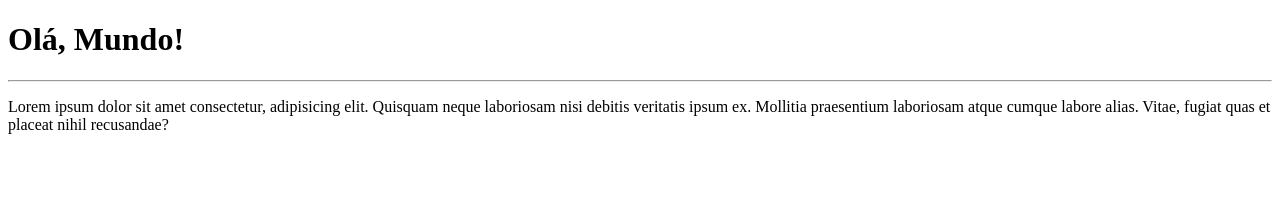
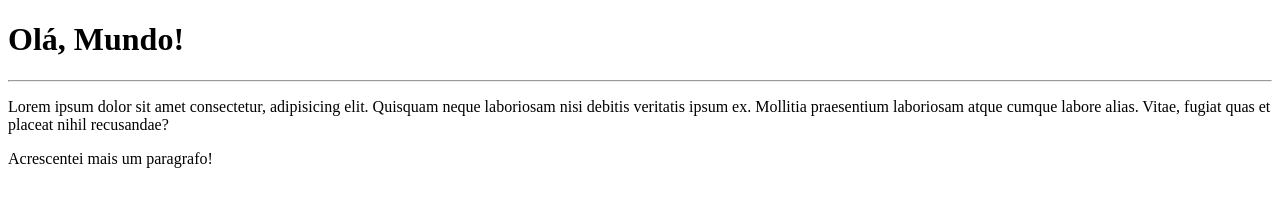
Before and after one commit to chrishotrails/Ola-Mundo, a plain HTML site: page site-exemplo/index.html in a window 1280 px wide. Drawn offline with Linux system fonts and the light colour scheme.

Commit message:
Acrescentei mais um paragrafo

```diff
--- a/site-exemplo/index.html
+++ b/site-exemplo/index.html
@@ -9,5 +9,6 @@
     <h1>Olá, Mundo!</h1>
     <hr>
     <p>Lorem ipsum dolor sit amet consectetur, adipisicing elit. Quisquam neque laboriosam nisi debitis veritatis ipsum ex. Mollitia praesentium laboriosam atque cumque labore alias. Vitae, fugiat quas et placeat nihil recusandae?</p>
+    <p>Acrescentei mais um paragrafo!</p>
 </body>
 </html>
```
